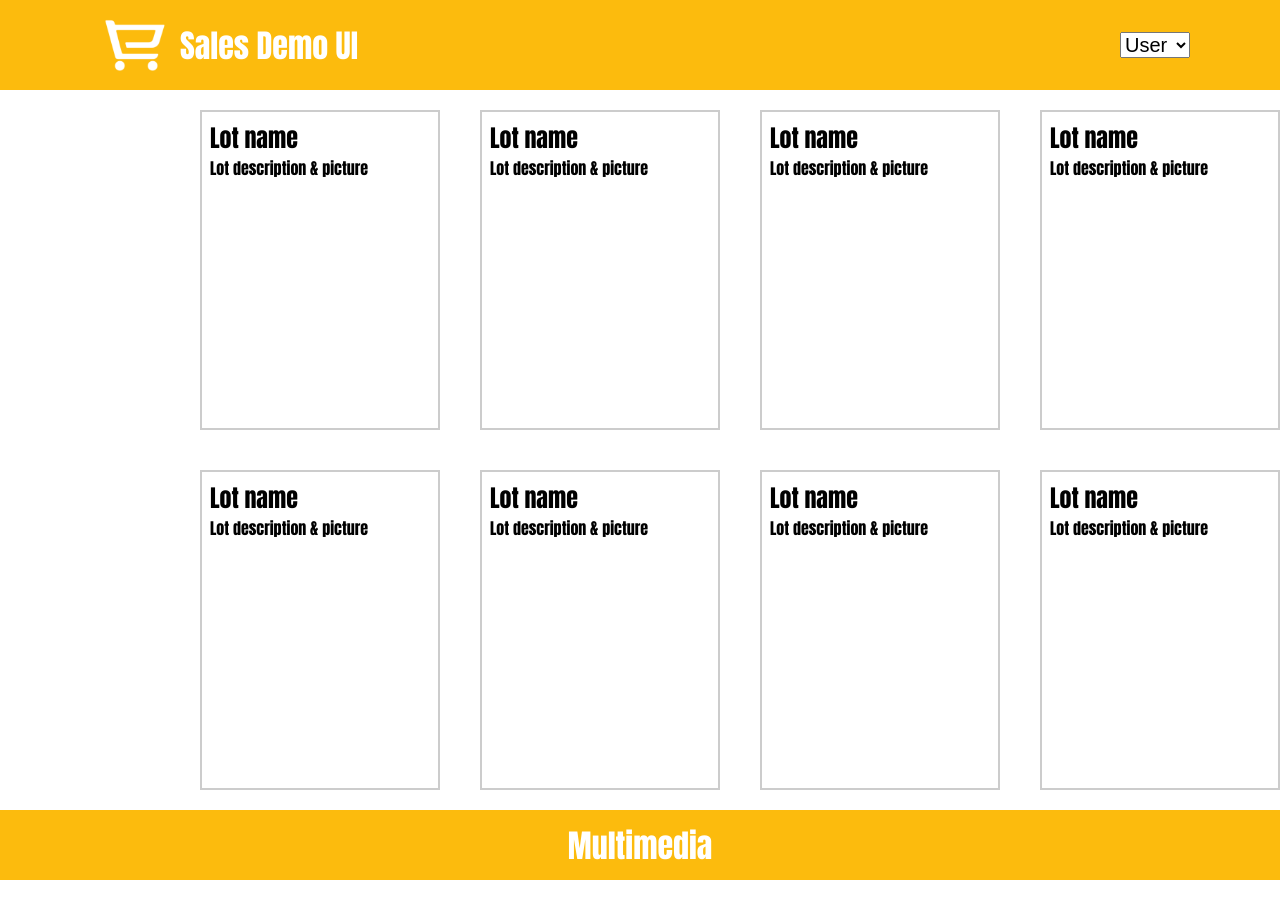
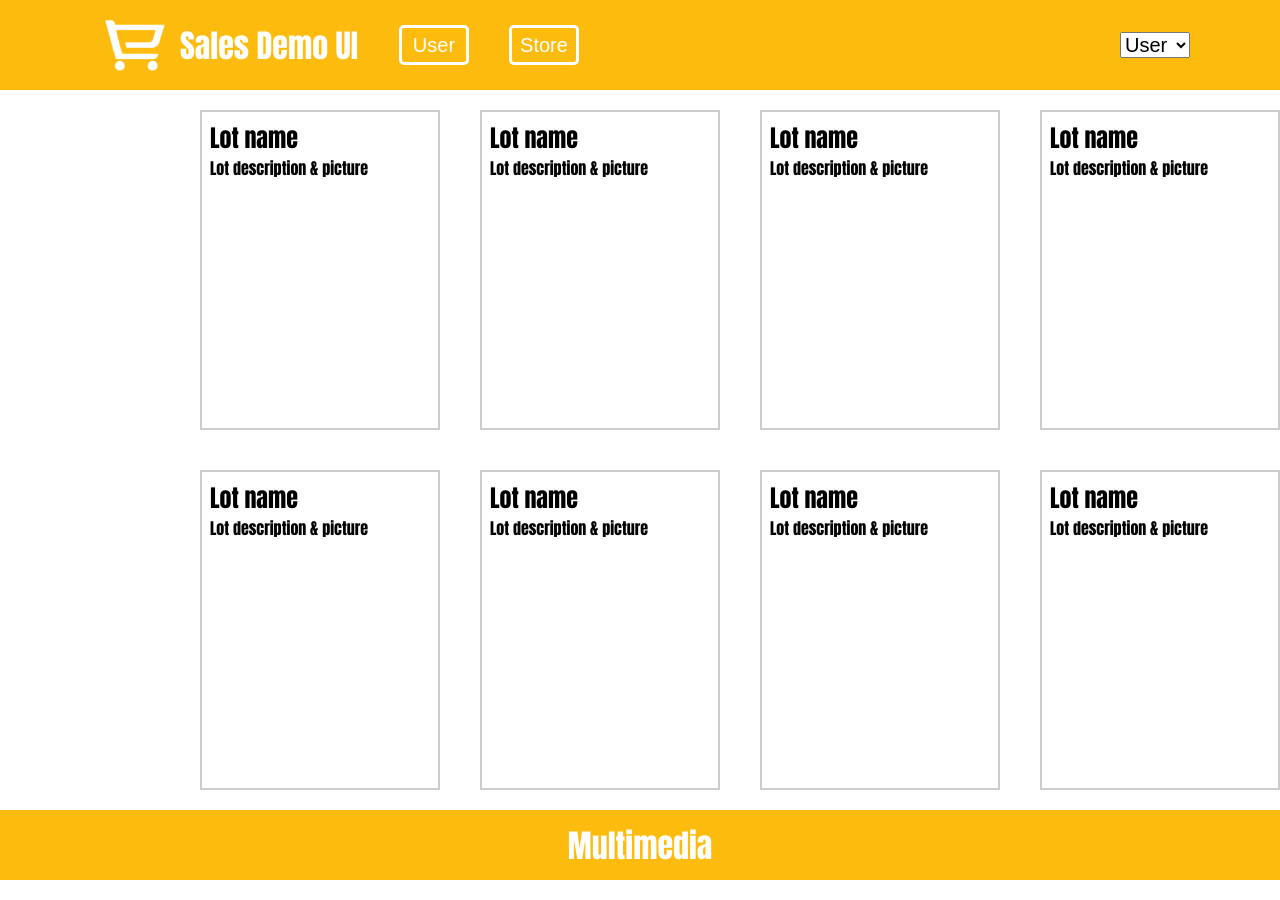
Before and after one commit to AlexSerbul/sales-ui, an Angular app: page / in a window 1280 px wide. Built offline with nearby package versions, Linux system fonts and the light colour scheme.

Commit message:
кнопочки

```diff
--- a/src/app/Header/header.component.css
+++ b/src/app/Header/header.component.css
@@ -22,6 +22,31 @@
   display: flex;
   align-items: center;
 }
+.buttons{
+  padding-right: 500px;
+
+  display: flex;
+  align-items: center;
+  justify-content: space-between;
+}
+.buttons button{
+  height: 40px;
+  width: 70px;
+
+  margin: 20px;
+
+
+  font-size: 20px;
+  color: white;
+
+  border: 3px solid white;
+  background-color: #FCBB0D;
+  border-radius: 5px;
+}
+.buttons button:hover{
+  background-color: #F89609;
+
+}
 
 .dropdown{
   padding-right: 90px;
--- a/src/app/Header/header.component.html
+++ b/src/app/Header/header.component.html
@@ -2,6 +2,10 @@
   <div class="logo">
     <img alt="logo" src="assets/logo.png">
     <h1>Sales Demo UI</h1>
+  </div>
+  <div class="buttons">
+    <button>User</button>
+    <button>Store</button>
   </div>
   <div class="dropdown">
     <select>
```
